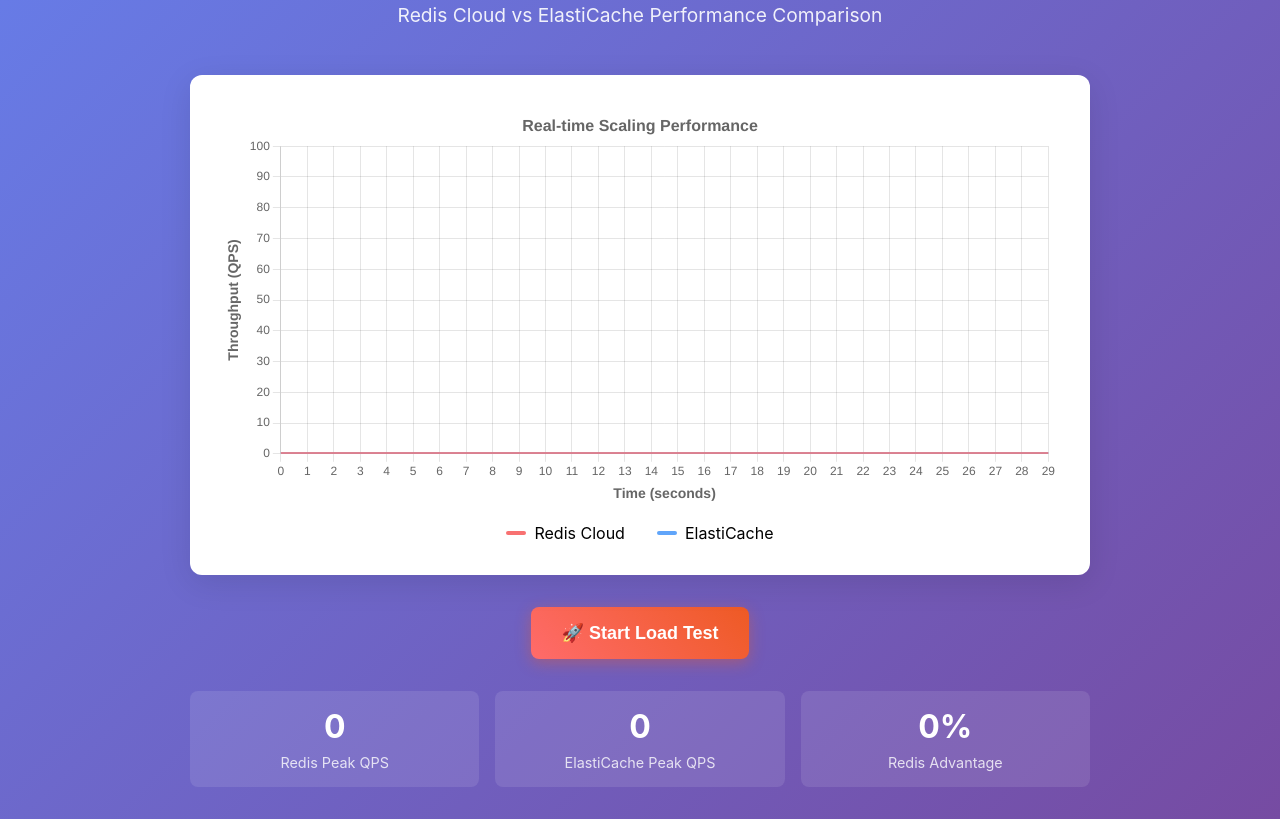
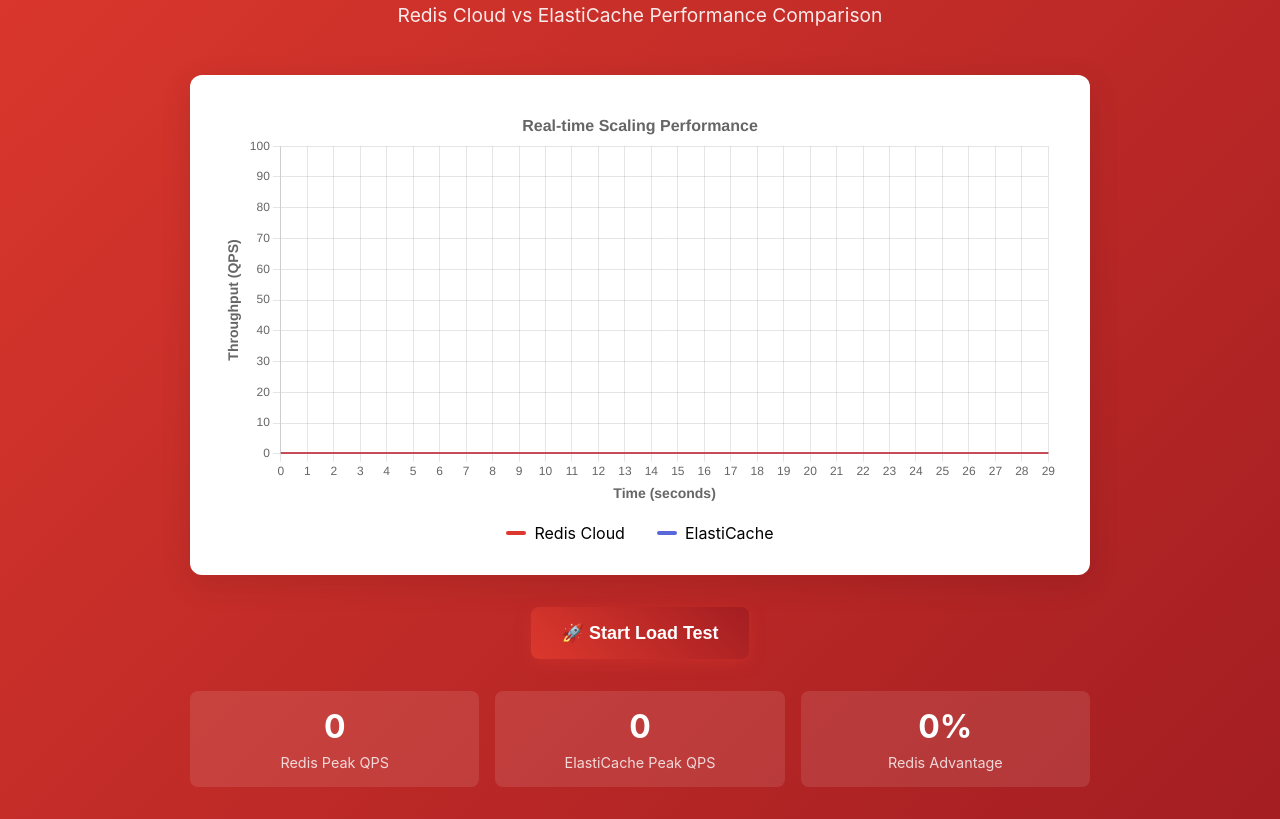
Before and after one commit to igalperelman/igalperelman.github.io, a plain HTML site: page index.html in a window 1280 px wide. Shown: the part 124-943 px from the top of the page. Drawn offline with nearby package versions, Linux system fonts and the light colour scheme.

Commit message:
Update index.html
use the redis color palette

```diff
--- a/index.html
+++ b/index.html
@@ -9,7 +9,7 @@
         body {
             margin: 0;
             font-family: -apple-system, BlinkMacSystemFont, 'Segoe UI', 'Roboto', sans-serif;
-            background: linear-gradient(135deg, #667eea 0%, #764ba2 100%);
+            background: linear-gradient(135deg, #DC382D 0%, #A41E22 100%);
             min-height: 100vh;
             padding: 2rem;
         }
@@ -39,7 +39,7 @@
             backdrop-filter: blur(10px);
         }
         .button {
-            background: linear-gradient(45deg, #ff6b6b, #ee5a24);
+            background: linear-gradient(45deg, #DC382D, #A41E22);
             color: white;
             border: none;
             padding: 15px 30px;
@@ -48,11 +48,12 @@
             font-weight: 600;
             cursor: pointer;
             transition: all 0.3s ease;
-            box-shadow: 0 4px 15px rgba(238, 90, 36, 0.4);
+            box-shadow: 0 4px 15px rgba(220, 56, 45, 0.4);
         }
         .button:hover {
             transform: translateY(-2px);
-            box-shadow: 0 6px 20px rgba(238, 90, 36, 0.6);
+            box-shadow: 0 6px 20px rgba(220, 56, 45, 0.6);
+            background: linear-gradient(45deg, #E74C3C, #DC382D);
         }
         .button:disabled {
             background: #6c757d;
@@ -103,13 +104,13 @@
             height: 4px;
             border-radius: 2px;
         }
-        .redis-color { background-color: #f87171; }
-        .elastic-color { background-color: #60a5fa; }
+        .redis-color { background-color: #DC382D; }
+        .elastic-color { background-color: #5A67D8; }
     </style>
 </head>
 <body>
     <div class="container">
-        <h1 class="title">⚡ Scaling Showdown</h1>
+        <h1 class="title">⚡ Redis Scaling Showdown</h1>
         <p class="subtitle">Redis Cloud vs ElastiCache Performance Comparison</p>
 
         <div class="card">
@@ -162,8 +163,8 @@
                     {
                         label: 'Redis Cloud',
                         data: Array(30).fill(0),
-                        borderColor: '#f87171',
-                        backgroundColor: 'rgba(248, 113, 113, 0.1)',
+                        borderColor: '#DC382D',
+                        backgroundColor: 'rgba(220, 56, 45, 0.1)',
                         borderWidth: 3,
                         fill: false,
                         tension: 0.1,
@@ -173,8 +174,8 @@
                     {
                         label: 'ElastiCache',
                         data: Array(30).fill(0),
-                        borderColor: '#60a5fa',
-                        backgroundColor: 'rgba(96, 165, 250, 0.1)',
+                        borderColor: '#5A67D8',
+                        backgroundColor: 'rgba(90, 103, 216, 0.1)',
                         borderWidth: 3,
                         fill: false,
                         tension: 0.1,
```
